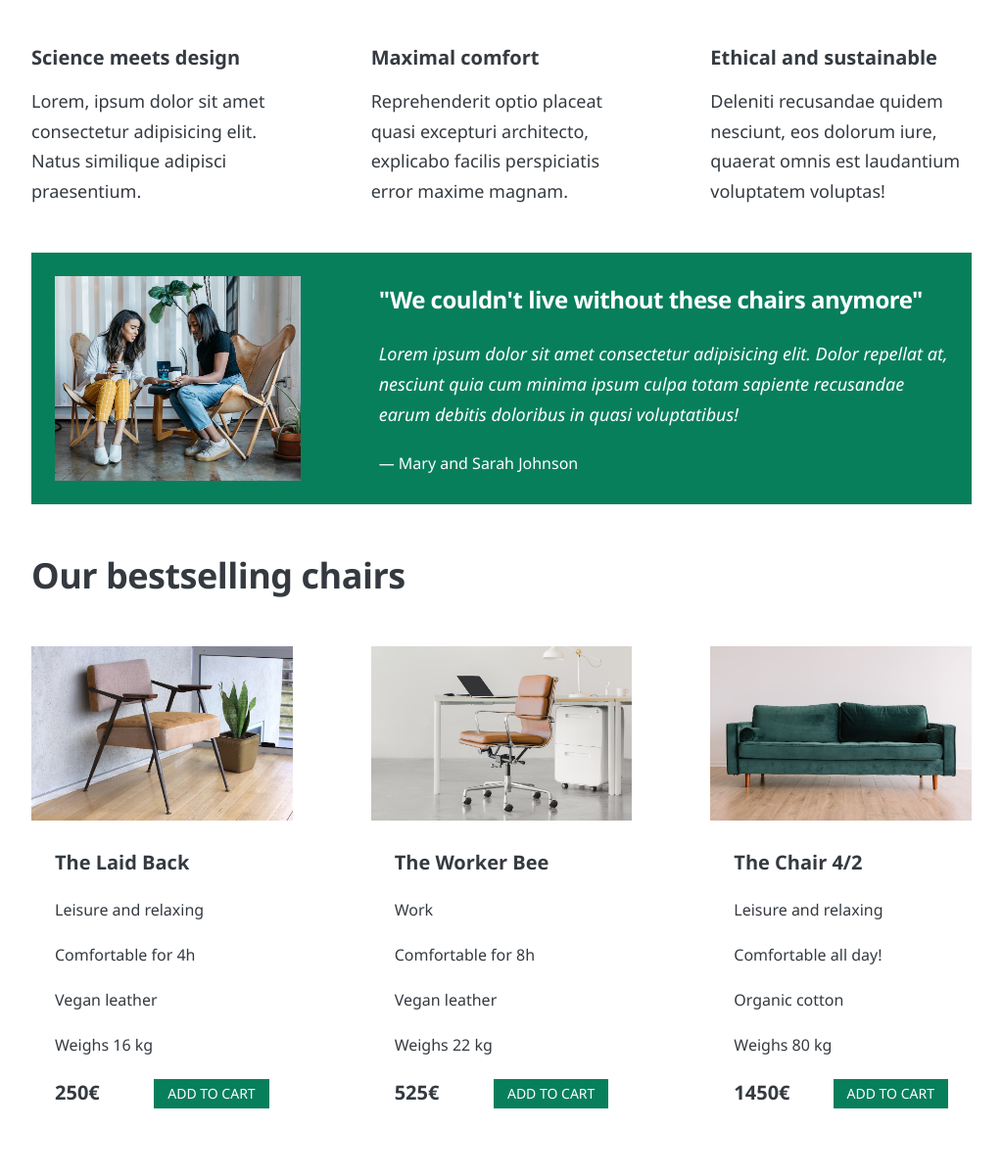
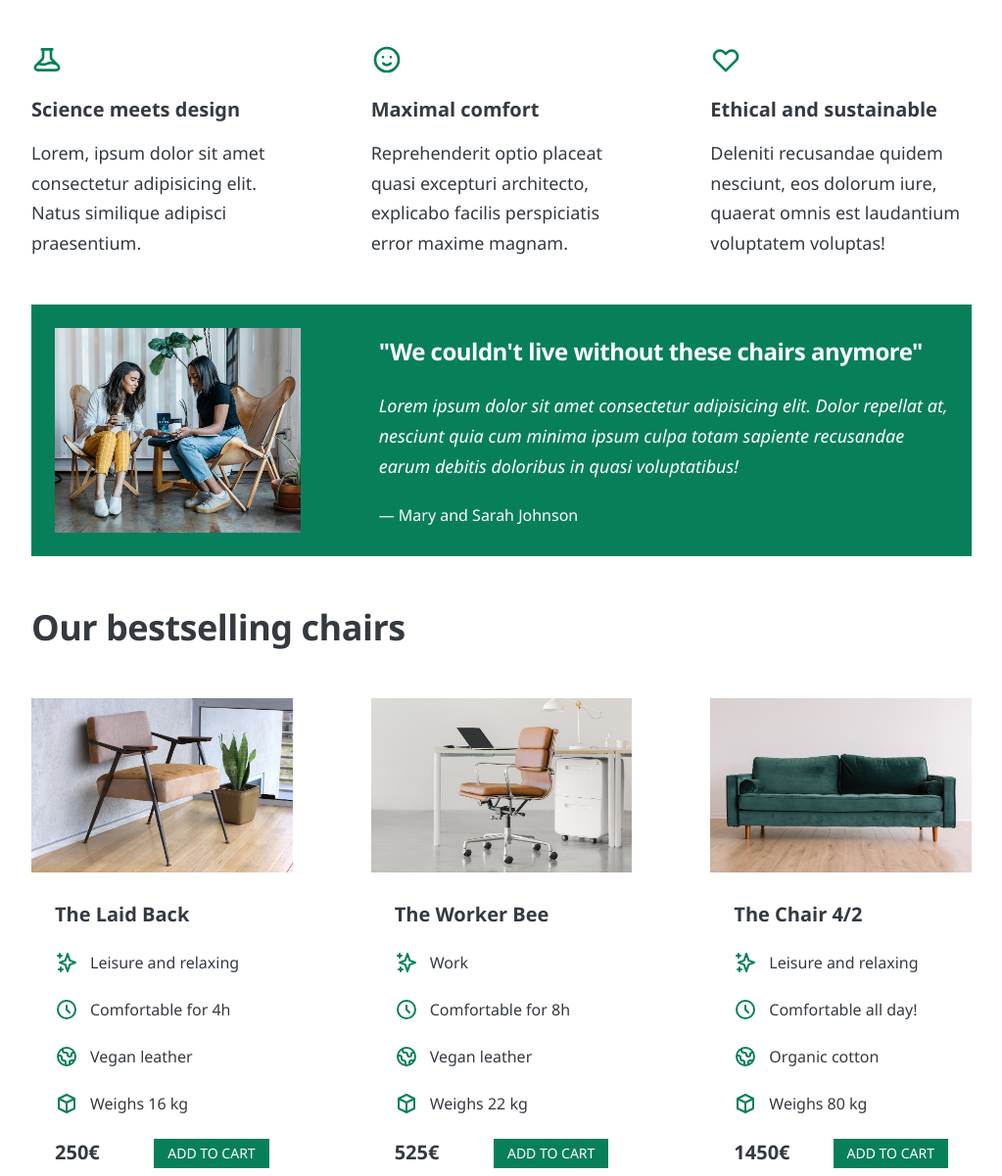
Before and after one commit to MMahdi151/design, a plain HTML site: page index.html in a window 1280 px wide. Shown: the part 588-1789 px from the top of the page at 98% size, without its empty margins (128-1151 px from the left). Drawn offline with Linux system fonts and the light colour scheme.

Commit message:
icons added

```diff
--- a/index.html
+++ b/index.html
@@ -1,5 +1,6 @@
 <!DOCTYPE html>
 <html lang="en">
+
 <head>
   <meta charset="UTF-8" />
   <meta http-equiv="X-UA-Compatible" content="IE=edge" />
@@ -8,6 +9,7 @@
   <link rel="stylesheet" href="style.css" />
   <title>Lisbon Chair Shop</title>
 </head>
+
 <body>
   <div class="container">
     <header>
@@ -27,6 +29,11 @@
       <h2>What makes our chairs special</h2>
       <div class="grid-3-cols">
         <div>
+          <svg xmlns="http://www.w3.org/2000/svg" class="features-icon" fill="none" viewBox="0 0 24 24"
+            stroke="currentColor">
+            <path stroke-linecap="round" stroke-linejoin="round" stroke-width="2"
+              d="M19.428 15.428a2 2 0 00-1.022-.547l-2.387-.477a6 6 0 00-3.8.517l-.318.158a6 6 0 01-3.86.517L6.05 15.21a2 2 0 00-1.806.547M8 4h8l-1 1v5.172a2 2 0 00.586 1.414l5 5c1.26 1.26.367 3.414-1.415 3.414H4.828c-1.782 0-2.674-2.154-1.414-3.414l5-5A2 2 0 009 10.172V5L8 4z" />
+          </svg>
           <p class="features-title"><strong>Science meets design</strong></p>
           <p class="features-text">
             Lorem, ipsum dolor sit amet consectetur adipisicing elit. Natus
@@ -35,6 +42,11 @@
         </div>
 
         <div>
+          <svg xmlns="http://www.w3.org/2000/svg" class="features-icon" fill="none" viewBox="0 0 24 24"
+            stroke="currentColor">
+            <path stroke-linecap="round" stroke-linejoin="round" stroke-width="2"
+              d="M14.828 14.828a4 4 0 01-5.656 0M9 10h.01M15 10h.01M21 12a9 9 0 11-18 0 9 9 0 0118 0z" />
+          </svg>
           <p class="features-title">
             <strong>Maximal comfort</strong>
           </p>
@@ -45,6 +57,11 @@
         </div>
 
         <div>
+          <svg xmlns="http://www.w3.org/2000/svg" class="features-icon" fill="none" viewBox="0 0 24 24"
+            stroke="currentColor">
+            <path stroke-linecap="round" stroke-linejoin="round" stroke-width="2"
+              d="M4.318 6.318a4.5 4.5 0 000 6.364L12 20.364l7.682-7.682a4.5 4.5 0 00-6.364-6.364L12 7.636l-1.318-1.318a4.5 4.5 0 00-6.364 0z" />
+          </svg>
           <p class="features-title">
             <strong>Ethical and sustainable</strong>
           </p>
@@ -80,16 +97,36 @@
             <h3>The Laid Back</h3>
             <ul class="chair-details">
               <li>
+                <svg xmlns="http://www.w3.org/2000/svg" class="chair-icon" fill="none" viewBox="0 0 24 24"
+                  stroke="currentColor">
+                  <path stroke-linecap="round" stroke-linejoin="round" stroke-width="2"
+                    d="M5 3v4M3 5h4M6 17v4m-2-2h4m5-16l2.286 6.857L21 12l-5.714 2.143L13 21l-2.286-6.857L5 12l5.714-2.143L13 3z" />
+                </svg>
                 <!-- Span is a generic INLINE text element, it doesn't have any meaning. It's like a div element, but inline -->
                 <span>Leisure and relaxing</span>
               </li>
               <li>
+                <svg xmlns="http://www.w3.org/2000/svg" class="chair-icon" fill="none" viewBox="0 0 24 24"
+                  stroke="currentColor">
+                  <path stroke-linecap="round" stroke-linejoin="round" stroke-width="2"
+                    d="M12 8v4l3 3m6-3a9 9 0 11-18 0 9 9 0 0118 0z" />
+                </svg>
                 <span>Comfortable for 4h</span>
               </li>
               <li>
+                <svg xmlns="http://www.w3.org/2000/svg" class="chair-icon" fill="none" viewBox="0 0 24 24"
+                  stroke="currentColor">
+                  <path stroke-linecap="round" stroke-linejoin="round" stroke-width="2"
+                    d="M3.055 11H5a2 2 0 012 2v1a2 2 0 002 2 2 2 0 012 2v2.945M8 3.935V5.5A2.5 2.5 0 0010.5 8h.5a2 2 0 012 2 2 2 0 104 0 2 2 0 012-2h1.064M15 20.488V18a2 2 0 012-2h3.064M21 12a9 9 0 11-18 0 9 9 0 0118 0z" />
+                </svg>
                 <span>Vegan leather</span>
               </li>
               <li>
+                <svg xmlns="http://www.w3.org/2000/svg" class="chair-icon" fill="none" viewBox="0 0 24 24"
+                  stroke="currentColor">
+                  <path stroke-linecap="round" stroke-linejoin="round" stroke-width="2"
+                    d="M20 7l-8-4-8 4m16 0l-8 4m8-4v10l-8 4m0-10L4 7m8 4v10M4 7v10l8 4" />
+                </svg>
                 <span>Weighs 16 kg</span>
               </li>
             </ul>
@@ -106,15 +143,35 @@
             <h3>The Worker Bee</h3>
             <ul class="chair-details">
               <li>
+                <svg xmlns="http://www.w3.org/2000/svg" class="chair-icon" fill="none" viewBox="0 0 24 24"
+                  stroke="currentColor">
+                  <path stroke-linecap="round" stroke-linejoin="round" stroke-width="2"
+                    d="M5 3v4M3 5h4M6 17v4m-2-2h4m5-16l2.286 6.857L21 12l-5.714 2.143L13 21l-2.286-6.857L5 12l5.714-2.143L13 3z" />
+                </svg>
                 <span>Work</span>
               </li>
               <li>
+                <svg xmlns="http://www.w3.org/2000/svg" class="chair-icon" fill="none" viewBox="0 0 24 24"
+                  stroke="currentColor">
+                  <path stroke-linecap="round" stroke-linejoin="round" stroke-width="2"
+                    d="M12 8v4l3 3m6-3a9 9 0 11-18 0 9 9 0 0118 0z" />
+                </svg>
                 <span>Comfortable for 8h</span>
               </li>
               <li>
+                <svg xmlns="http://www.w3.org/2000/svg" class="chair-icon" fill="none" viewBox="0 0 24 24"
+                  stroke="currentColor">
+                  <path stroke-linecap="round" stroke-linejoin="round" stroke-width="2"
+                    d="M3.055 11H5a2 2 0 012 2v1a2 2 0 002 2 2 2 0 012 2v2.945M8 3.935V5.5A2.5 2.5 0 0010.5 8h.5a2 2 0 012 2 2 2 0 104 0 2 2 0 012-2h1.064M15 20.488V18a2 2 0 012-2h3.064M21 12a9 9 0 11-18 0 9 9 0 0118 0z" />
+                </svg>
                 <span>Vegan leather</span>
               </li>
               <li>
+                <svg xmlns="http://www.w3.org/2000/svg" class="chair-icon" fill="none" viewBox="0 0 24 24"
+                  stroke="currentColor">
+                  <path stroke-linecap="round" stroke-linejoin="round" stroke-width="2"
+                    d="M20 7l-8-4-8 4m16 0l-8 4m8-4v10l-8 4m0-10L4 7m8 4v10M4 7v10l8 4" />
+                </svg>
                 <span>Weighs 22 kg</span>
               </li>
             </ul>
@@ -131,15 +188,35 @@
             <h3>The Chair 4/2</h3>
             <ul class="chair-details">
               <li>
+                <svg xmlns="http://www.w3.org/2000/svg" class="chair-icon" fill="none" viewBox="0 0 24 24"
+                  stroke="currentColor">
+                  <path stroke-linecap="round" stroke-linejoin="round" stroke-width="2"
+                    d="M5 3v4M3 5h4M6 17v4m-2-2h4m5-16l2.286 6.857L21 12l-5.714 2.143L13 21l-2.286-6.857L5 12l5.714-2.143L13 3z" />
+                </svg>
                 <span>Leisure and relaxing</span>
               </li>
               <li>
+                <svg xmlns="http://www.w3.org/2000/svg" class="chair-icon" fill="none" viewBox="0 0 24 24"
+                  stroke="currentColor">
+                  <path stroke-linecap="round" stroke-linejoin="round" stroke-width="2"
+                    d="M12 8v4l3 3m6-3a9 9 0 11-18 0 9 9 0 0118 0z" />
+                </svg>
                 <span>Comfortable all day!</span>
               </li>
               <li>
+                <svg xmlns="http://www.w3.org/2000/svg" class="chair-icon" fill="none" viewBox="0 0 24 24"
+                  stroke="currentColor">
+                  <path stroke-linecap="round" stroke-linejoin="round" stroke-width="2"
+                    d="M3.055 11H5a2 2 0 012 2v1a2 2 0 002 2 2 2 0 012 2v2.945M8 3.935V5.5A2.5 2.5 0 0010.5 8h.5a2 2 0 012 2 2 2 0 104 0 2 2 0 012-2h1.064M15 20.488V18a2 2 0 012-2h3.064M21 12a9 9 0 11-18 0 9 9 0 0118 0z" />
+                </svg>
                 <span>Organic cotton</span>
               </li>
               <li>
+                <svg xmlns="http://www.w3.org/2000/svg" class="chair-icon" fill="none" viewBox="0 0 24 24"
+                  stroke="currentColor">
+                  <path stroke-linecap="round" stroke-linejoin="round" stroke-width="2"
+                    d="M20 7l-8-4-8 4m16 0l-8 4m8-4v10l-8 4m0-10L4 7m8 4v10M4 7v10l8 4" />
+                </svg>
                 <span>Weighs 80 kg</span>
               </li>
             </ul>
@@ -159,4 +236,5 @@
     </footer>
   </div>
 </body>
+
 </html>
--- a/style.css
+++ b/style.css
@@ -109,7 +109,12 @@ img {
 }
 
 /* FEATURES */
-.features-icon {}
+.features-icon {
+  stroke: #087f5b;
+  width: 32px;
+  height: 32px;
+  margin-bottom: 16px;
+}
 
 .features-title {
   margin-bottom: 16px;
@@ -171,7 +176,11 @@ h3 {
   margin-bottom: 0;
 }
 
-.chair-icon {}
+.chair-icon {
+  stroke: #087f5b;
+  width: 24px;
+  height: 24px;
+}
 
 .chair-price {
   display: flex;
```
Lines whose indentation alone changed are shown as unchanged.
